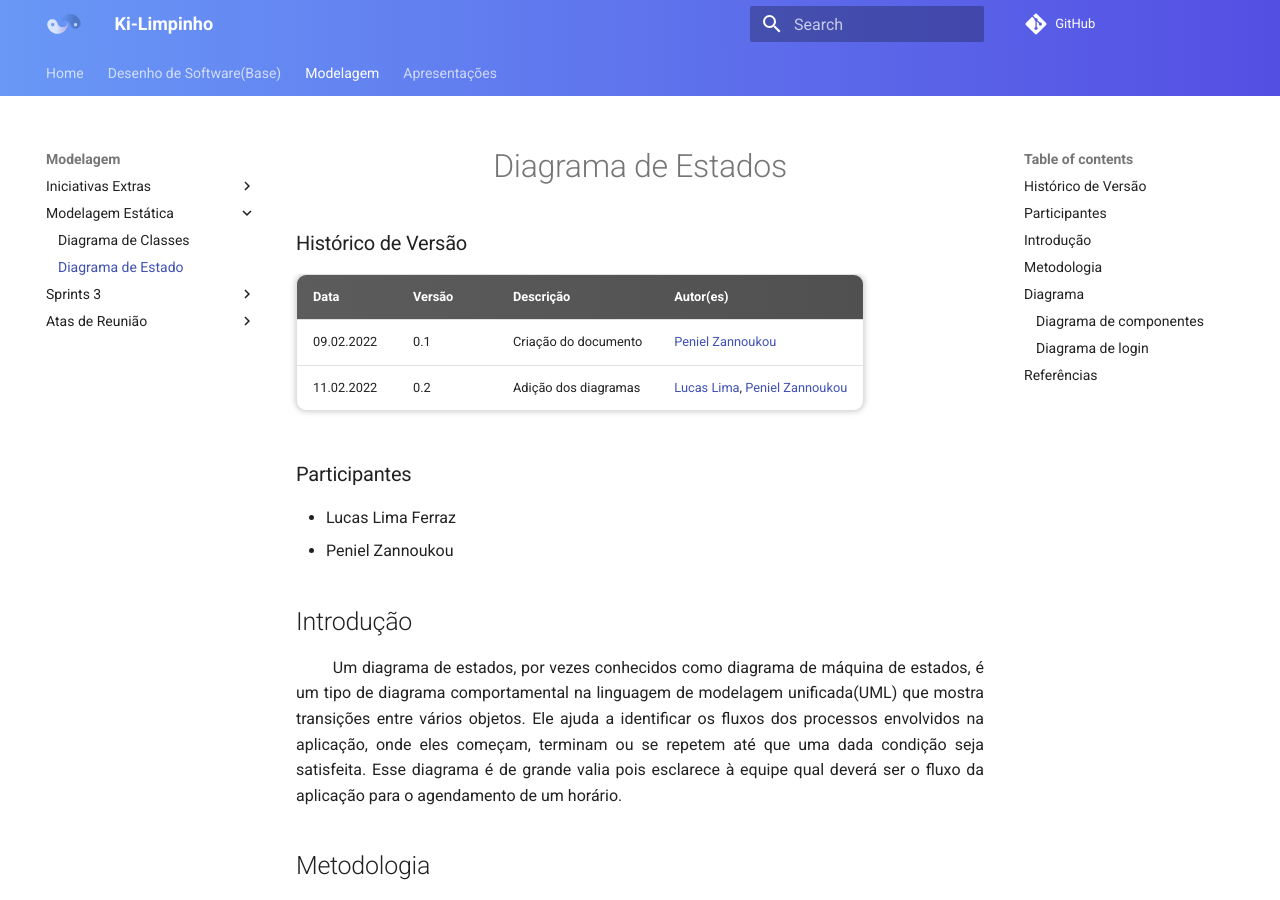
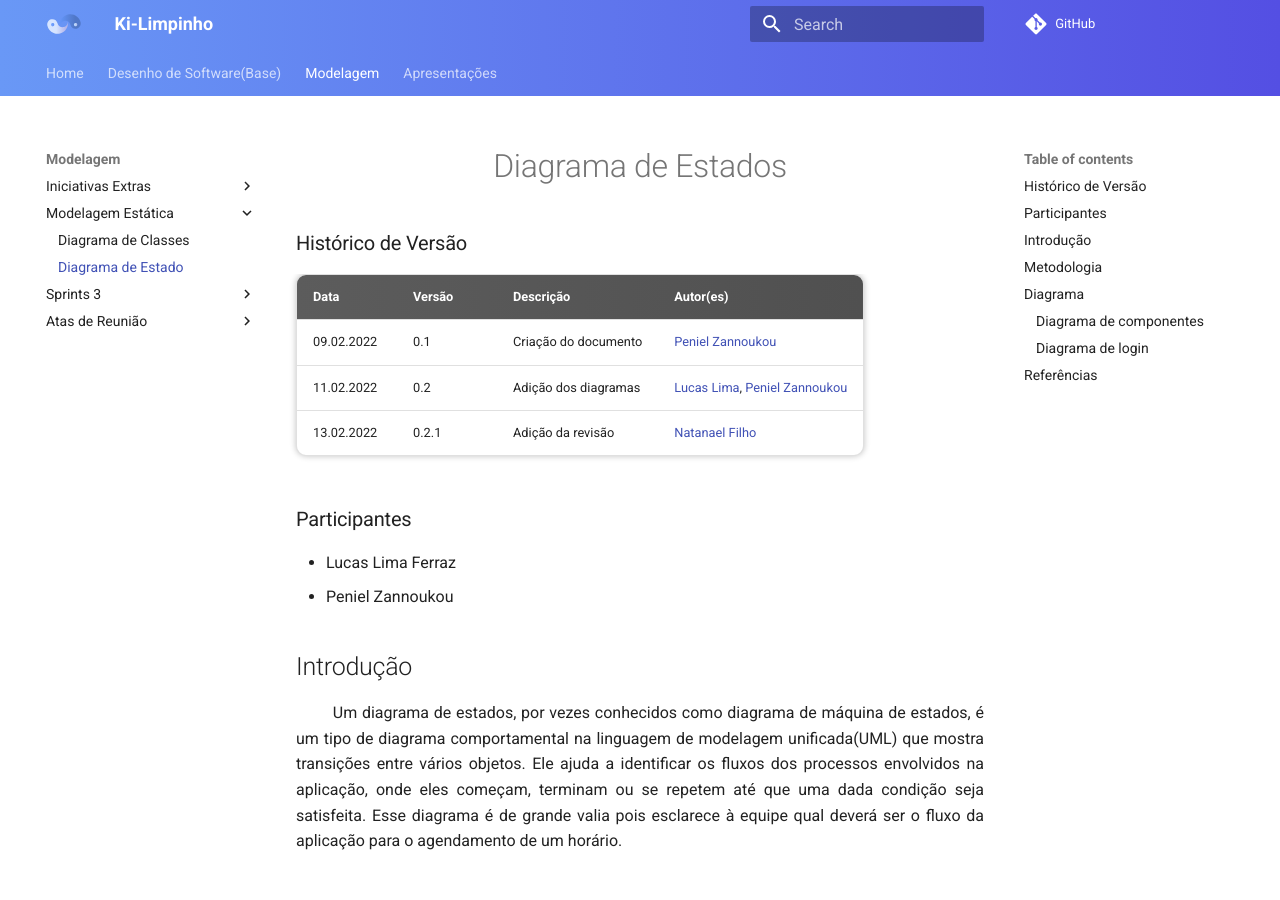
Before and after one commit to UnBArqDsw2021-2/2021.2_G2_Ki-Limpinho, an MkDocs documentation site: the page built from docs/diagramaDeEstado.md, in a window 1280 px wide and 900 px high. Built offline with MkDocs 1.6.1 and Material for MkDocs 9.7.7, drawn with Linux system fonts in a browser that asks for light colours; comment, search, counter and statistics services are not loaded.

Commit message:
docs: adição de revisão #69

```diff
--- a/docs/diagramaDeEstado.md
+++ b/docs/diagramaDeEstado.md
@@ -6,6 +6,7 @@
 | ---------- | ------ | ------------------------ | -------------------------------------------------- |
 | 09.02.2022 | 0.1    | Criação do documento     | [Peniel Zannoukou](https://github.com/zpeniel09)   |
 | 11.02.2022 | 0.2    | Adição dos diagramas     | [Lucas Lima](https://github.com/mibasFerraz), [Peniel Zannoukou](https://github.com/zpeniel09)   |
+| 13.02.2022 | 0.2.1    | Adição da revisão     | [Natanael Filho](https://github.com/fernandes-natanael)   |
 
 
 ### Participantes
```
